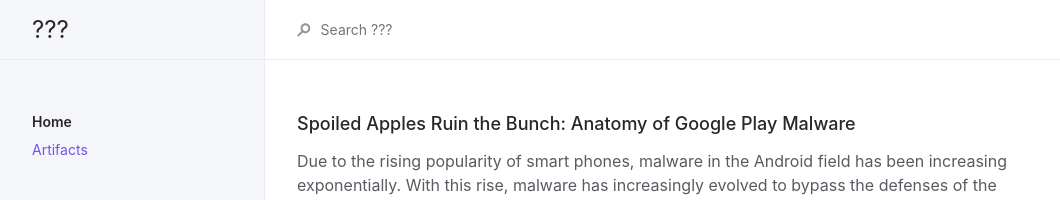
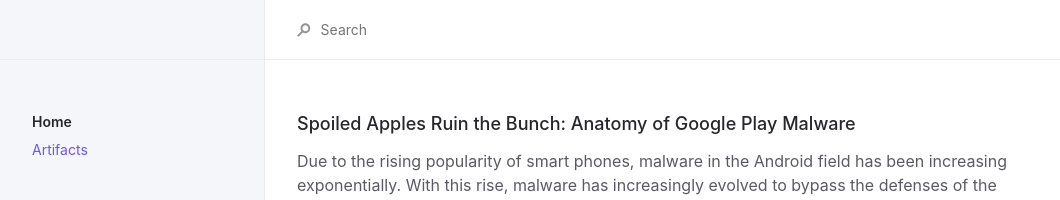
Before and after one commit to hello-from-anon-researcher/hello-from-anon-researcher.github.io, a Jekyll site: the page built from index.md, in a window 1280 px wide. Shown: the top 200 px of the page, without its empty margins (107-1167 px from the left). Built offline with Jekyll 4.4.1, drawn with Linux system fonts in a browser that asks for light colours.

Commit message:
update website

```diff
--- a/_config.yml
+++ b/_config.yml
@@ -13,7 +13,7 @@
 # you will see them accessed via {{ site.title }}, {{ site.github_repo }}, and so on.
 # You can create any custom variable you would like, and they will be accessible
 # in the templates via {{ site.myvariable }}.
-title: "???"
+title: ""
 description: A Jekyll theme for documentation
 baseurl: "" # the subpath of your site, e.g. /blog
 url: "https://hello-from-anon-researcher.github.io" # the base hostname & protocol for your site, e.g. http://example.com
```
Also changed, not shown: docs/malwarecharacterization/malwarecharacterization.md (renamed from docs/malwarecharacterization/malwarecharacterization.mdown).
